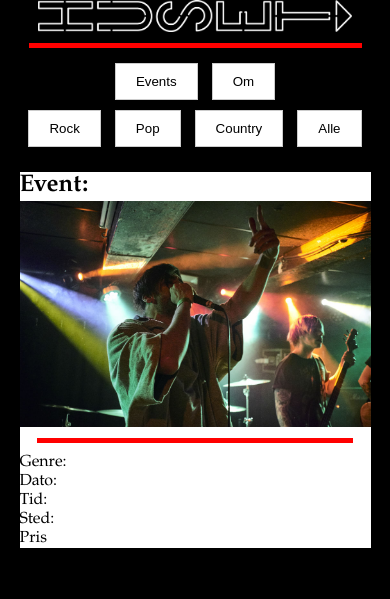
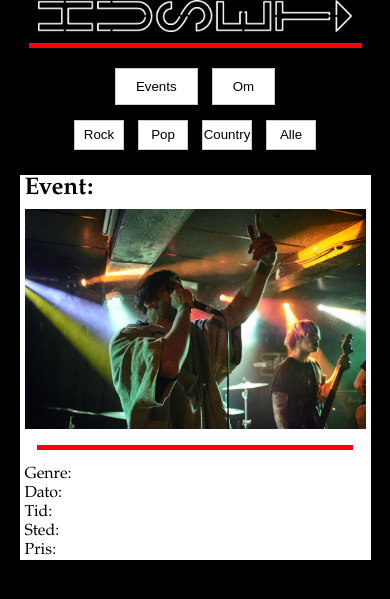
Before and after one commit to yasm0217/huset18, a PHP site: page /mobil.html in a window 390 px wide. Shown: the top 599 px of the page. Run offline with PHP 8.4, Linux system fonts and the light colour scheme.

Commit message:
rettet i mobil css og html

```diff
--- a/appCSS.css
+++ b/appCSS.css
@@ -10,11 +10,19 @@
     background: black;
 }
 
-
+.genre_menu button {
+    width: 50px;
+    height: 30px;
+    padding: 0px;
+}
 
 img {
     max-width: 100%;
     height: auto;
+}
+
+h1 {
+    margin-left: 5px;
 }
 
 header {
@@ -40,6 +48,7 @@
 
 .genre_menu {
     margin-bottom: 20px;
+    margin-top: 5px;
 }
 
 .linje {
@@ -48,7 +57,7 @@
     opacity: 100%;
     margin-left: auto;
     margin-right: auto;
-    margin-bottom: 10px;
+    margin-bottom: 15px;
     margin-top: 5px;
 }
 
@@ -63,10 +72,11 @@
     padding: 10px;
 }
 
-#eventscontainer {
-    display: grid;
-    grid-template-columns: 1fr;
-    grid-gap: 10px;
-    margin-top: 10px;
-    padding: 10px;
+.billede_container_mobil img {
+    padding: 5px;
 }
+
+
+.tekst_container_mobil p {
+    margin-left: 5px;
+}
--- a/mobil.html
+++ b/mobil.html
@@ -38,12 +38,11 @@
             </div>
             <div class="linje"></div>
             <div class="tekst_container_mobil">
-                <p></p>
                 <p class="data-genre">Genre:</p>
                 <p class="data-dato">Dato:</p>
                 <p class="data-tid">Tid:</p>
                 <p class="data-sted">Sted:</p>
-                <p class="data-pris">Pris</p>
+                <p class="data-pris">Pris:</p>
             </div>
         </div>
     </article>
```
